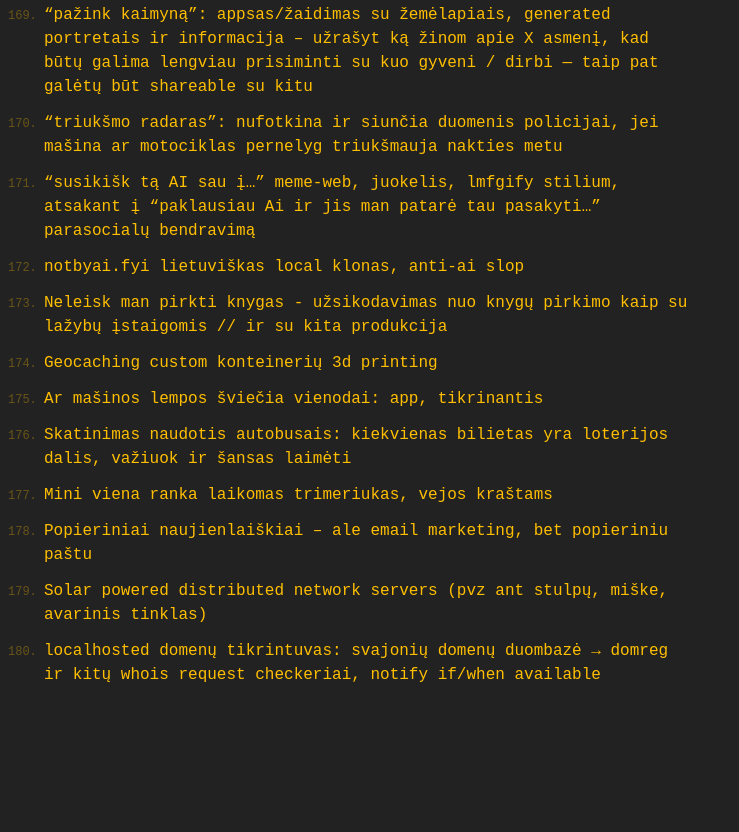
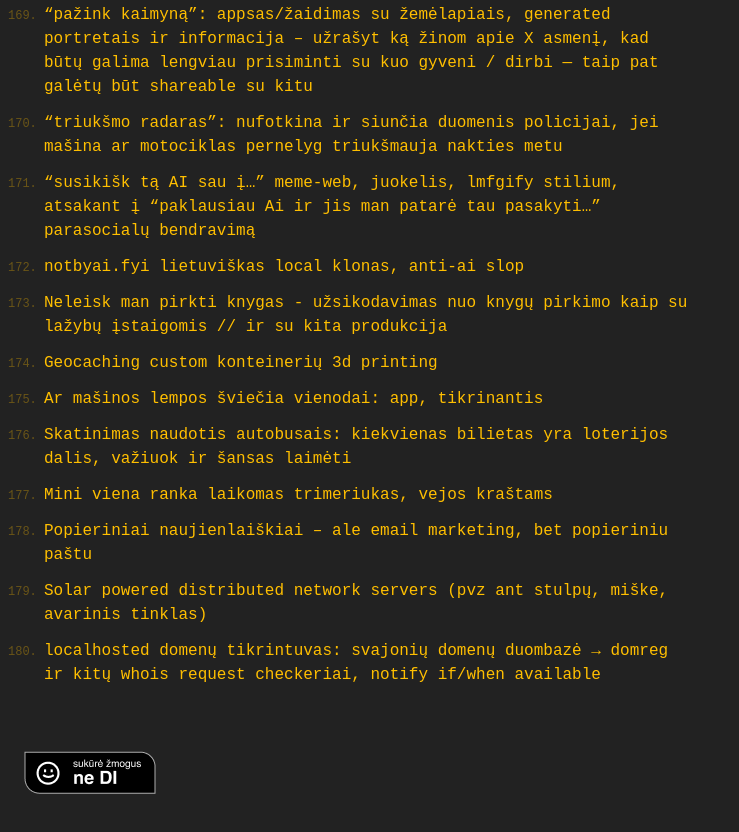
Before and after one commit to Debesyla/dago-ideas, an Eleventy site: page index.md in a window 1280 px wide. Shown: the part 10213-11045 px from the top of the page, without its empty margins (0-739 px from the left). Before the commit the page ends 10996 px from the top, so only its background shows below. Built offline with nearby package versions, Linux system fonts and the light colour scheme; Eleventy itself is replaced by a stand-in of ours; files that its build step writes are made by us from their sources.

Commit message:
notbyai.fyi

```diff
--- a/_includes/base.html
+++ b/_includes/base.html
@@ -4,8 +4,8 @@
         <meta charset="utf-8">
         <meta name="viewport" content="width=device-width, initial-scale=1">
 
-    <title>{{ page.title | default: site.title | default: "dago / ideas" }}</title>
-    <link rel="icon" href="/dago-icon.png" type="image/png" />
+        <title>{{ page.title | default: site.title | default: "dago / ideas" }}</title>
+        <link rel="icon" href="/assets/img/dago-icon.png" type="image/png" />
 
         {% inlineBundleCss %}
     </head>
@@ -14,5 +14,13 @@
         <main id="content">
             {{ content }}
         </main>
+
+        <footer id="colophon">
+            <a href="https://notbyai.fyi" target="_blank" rel="noopener">
+                <img src="/assets/img/notbyai.png"
+                     srcset="/assets/img/notbyai.png 1x, /assets/img/notbyai@2x.png 2x"
+                     alt="Not by AI">
+            </a>
+        </footer>
     </body>
 </html>
--- a/assets/styles/_theme.scss
+++ b/assets/styles/_theme.scss
@@ -60,3 +60,7 @@ ol {
     }
   }
 }
+
+#colophon {
+  margin-top: 4em;
+}
```
Also changed, not shown: .eleventy.js, assets/img/notbyai.png (added), assets/img/notbyai@2x.png (added).
